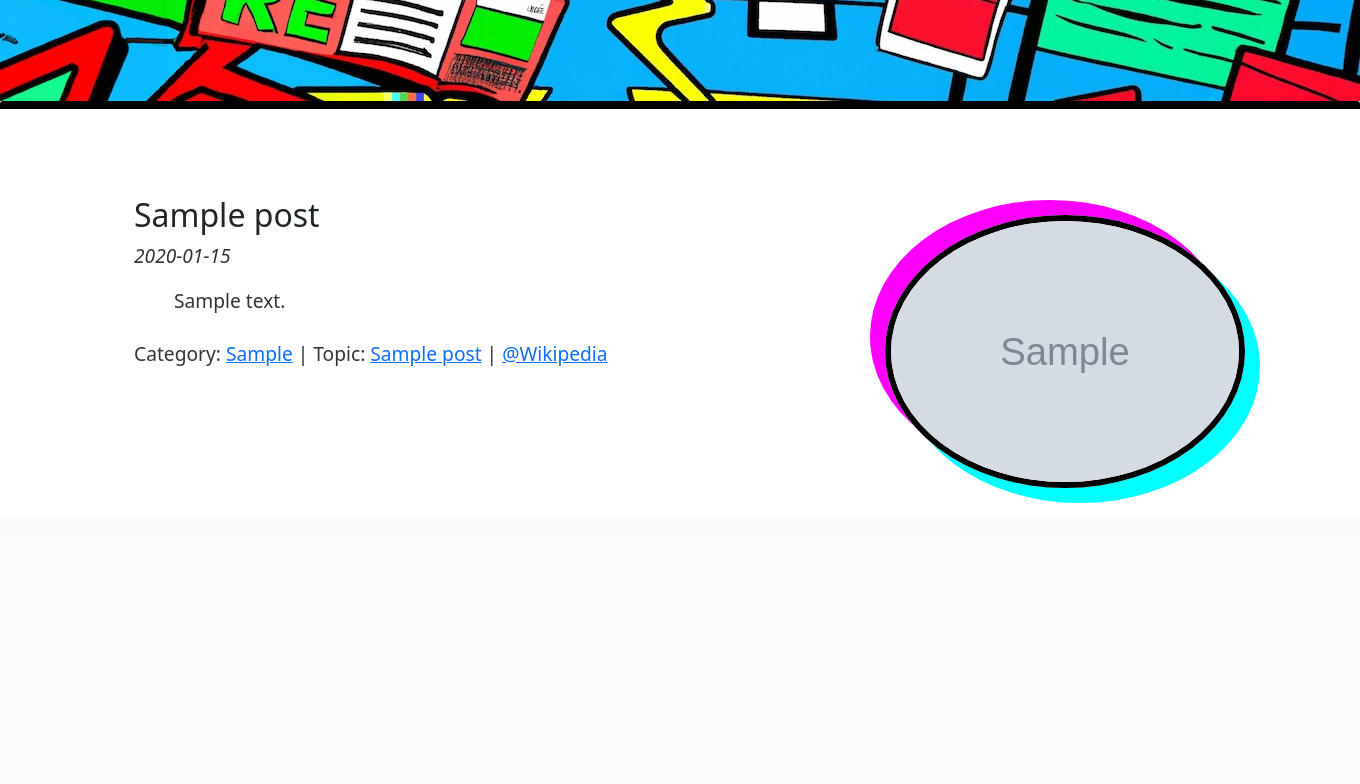
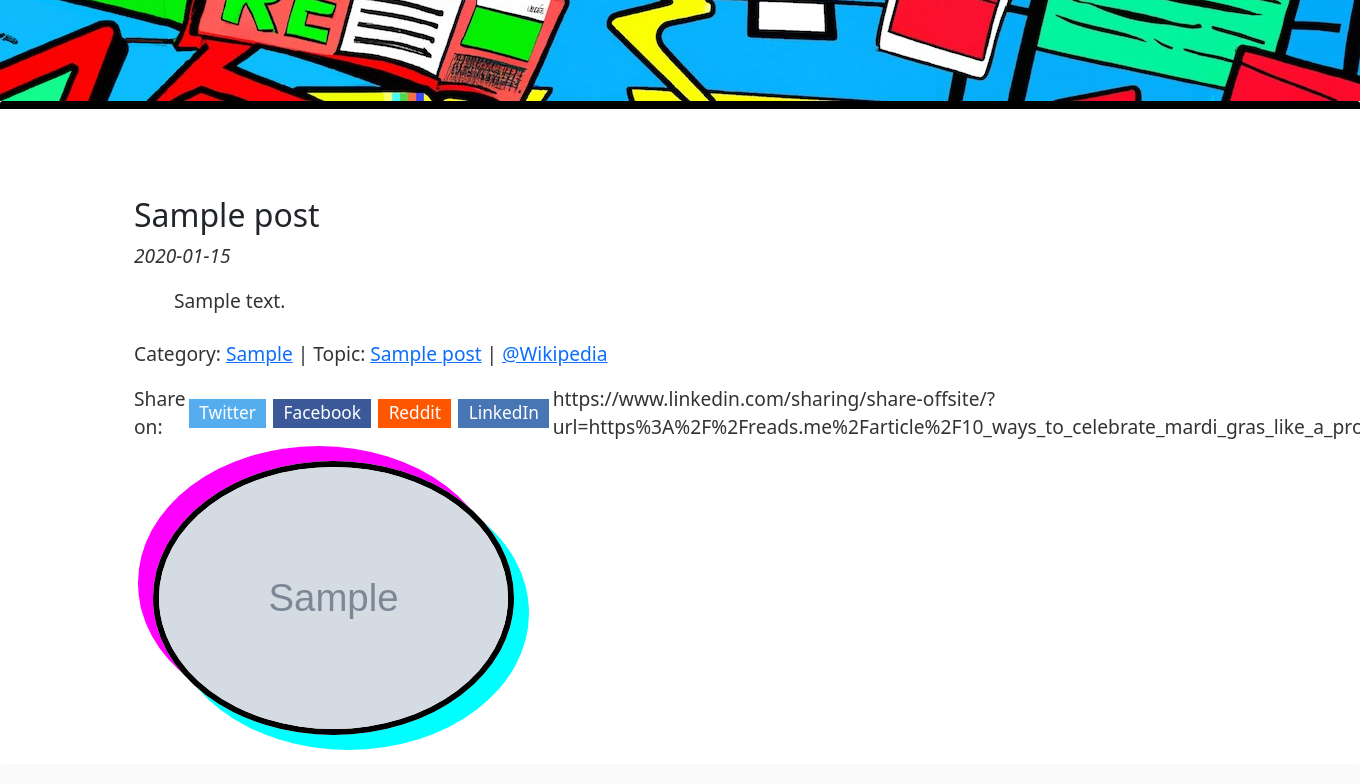
Before and after one commit to krupalvora/reads_me, a Django app: page / in a window 1360 px wide. Shown: the part 411-1195 px from the top of the page. Before the commit the page ends 914 px from the top, so only its background shows below. Run offline with Django 3.2, Linux system fonts and the light colour scheme; tables that the repository leaves empty hold one stand-in row (values such as "Sample post"); grey boxes marked "Sample" are stand-in pictures; some libraries are stand-ins or nearby versions.

Commit message:
WIP sharing

```diff
--- a/reads_me/constants.py
+++ b/reads_me/constants.py
@@ -1,6 +1,8 @@
 APP_NAME = 'reads_me'
+BASE_URL = 'https://reads.me'
 
 CELEBRITIES = 'Celebrities'
+ENTERTAINMENT = 'Entertainment'
 POLITICS = 'Politics'
 HISTORY = 'History'
 SPORTS = 'Sports'
--- a/reads_me/models.py
+++ b/reads_me/models.py
@@ -1,7 +1,9 @@
+import urllib.parse
+
 from django.db import models
 from django.utils import timezone
 
-from reads_me.constants import HISTORY
+from reads_me.constants import HISTORY, BASE_URL
 
 
 class Post(models.Model):
@@ -18,3 +20,9 @@ class Post(models.Model):
 
     def __str__(self):
         return self.title
+
+    def get_url(self):
+        return f"{BASE_URL}/article/{self.slug}"
+
+    def get_encoded_url(self):
+        return urllib.parse.quote(self.get_url(), safe='')
--- /dev/null
+++ b/reads_me/static/reads_me/share.css
@@ -0,0 +1,61 @@
+.share-btns {
+    /*padding-top: 1rem;*/
+    /*padding-bottom: 1rem;*/
+    display: flex;
+    align-items: center;
+    justify-content: center;
+}
+
+.share-btn {
+    display: inline-block;
+    color: #ffffff;
+    border: none;
+    padding: 0.1em 0.6em;
+    outline: none;
+    text-align: center;
+    font-size: 0.9em;
+    margin: 0 0.2em;
+    text-decoration: none;
+}
+
+.share-btn:focus,
+.share-btn:hover {
+    opacity: 0.8;
+    color: black;
+}
+
+.share-btn:active {
+    color: #e2e2e2;
+}
+
+.share-btn.twitter {
+    background: #55acee;
+}
+
+.share-btn.google-plus {
+    background: #dd4b39;
+}
+
+.share-btn.facebook {
+    background: #3B5998;
+}
+
+.share-btn.stumbleupon {
+    background: #EB4823;
+}
+
+.share-btn.reddit {
+    background: #ff5700;
+}
+
+.share-btn.hackernews {
+    background: #ff6600;
+}
+
+.share-btn.linkedin {
+    background: #4875B4;
+}
+
+.share-btn.email {
+    background: #444444;
+}
--- a/reads_me/templates/reads_me/base.html
+++ b/reads_me/templates/reads_me/base.html
@@ -54,6 +54,7 @@
 
     <link rel="stylesheet" type="text/css" href="{% static 'reads_me/main.css' %}">
     <link rel="stylesheet" type="text/css" href="{% static 'reads_me/post.css' %}">
+    <link rel="stylesheet" type="text/css" href="{% static 'reads_me/share.css' %}">
 
     {% if page_title %}
         <title>{{ page_title }} - READS.me</title>
--- a/reads_me/templates/reads_me/post_template.html
+++ b/reads_me/templates/reads_me/post_template.html
@@ -30,6 +30,33 @@
                         <a href="{% url 'post-update' post.pk %}">Update</a> |
                     </p>
                 {% endif %}
+
+                <div class="share-btns">
+                    Share on:
+                    <a
+                            class="share-btn twitter"
+                            href="https://twitter.com/share?url={{ post.get_url }}&text={{ post.title }}"
+                    >Twitter</a>
+
+                    <a
+                            class="share-btn facebook"
+                            href="https://www.facebook.com/sharer/sharer.php?u={{ post.get_url }}"
+                    >Facebook</a>
+
+                    <a
+                            class="share-btn reddit"
+                            href="https://reddit.com/submit?url={{ post.get_url }}&title={{ post.title }}"
+                    >Reddit</a>
+
+
+                    <a
+                            class="share-btn linkedin"
+                            href="https://www.linkedin.com/sharing/share-offsite/?url={{ post.get_encoded_url}}"
+                    >LinkedIn</a>
+
+                    https://www.linkedin.com/sharing/share-offsite/?url=https%3A%2F%2Freads.me%2Farticle%2F10_ways_to_celebrate_mardi_gras_like_a_pro
+
+                </div>
             </div>
         </div>
         {% if post.image_url %}
@@ -38,4 +65,6 @@
             </div>
         {% endif %}
     </div>
+
+
 </div>
```
Lines whose indentation alone changed are shown as unchanged.
